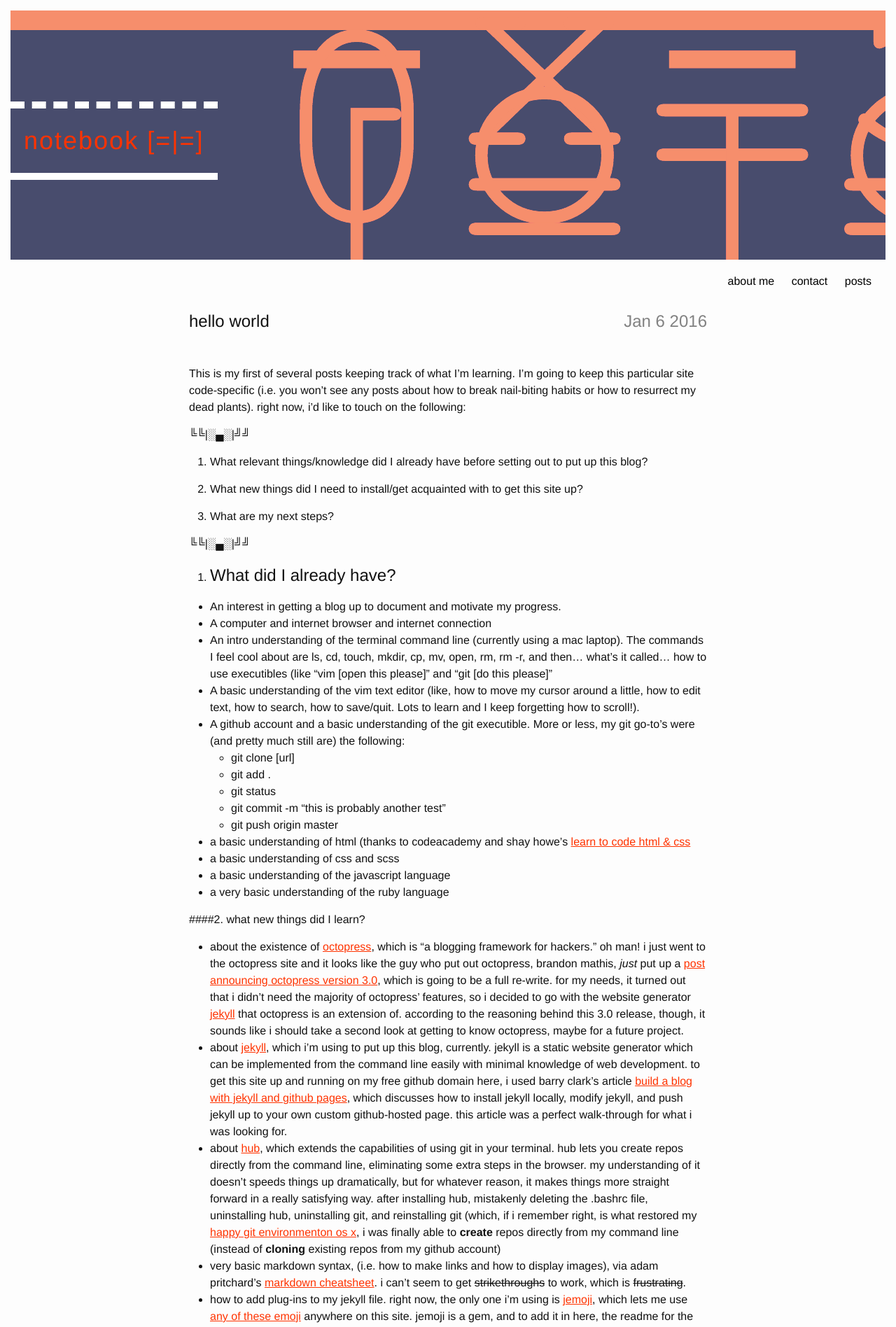
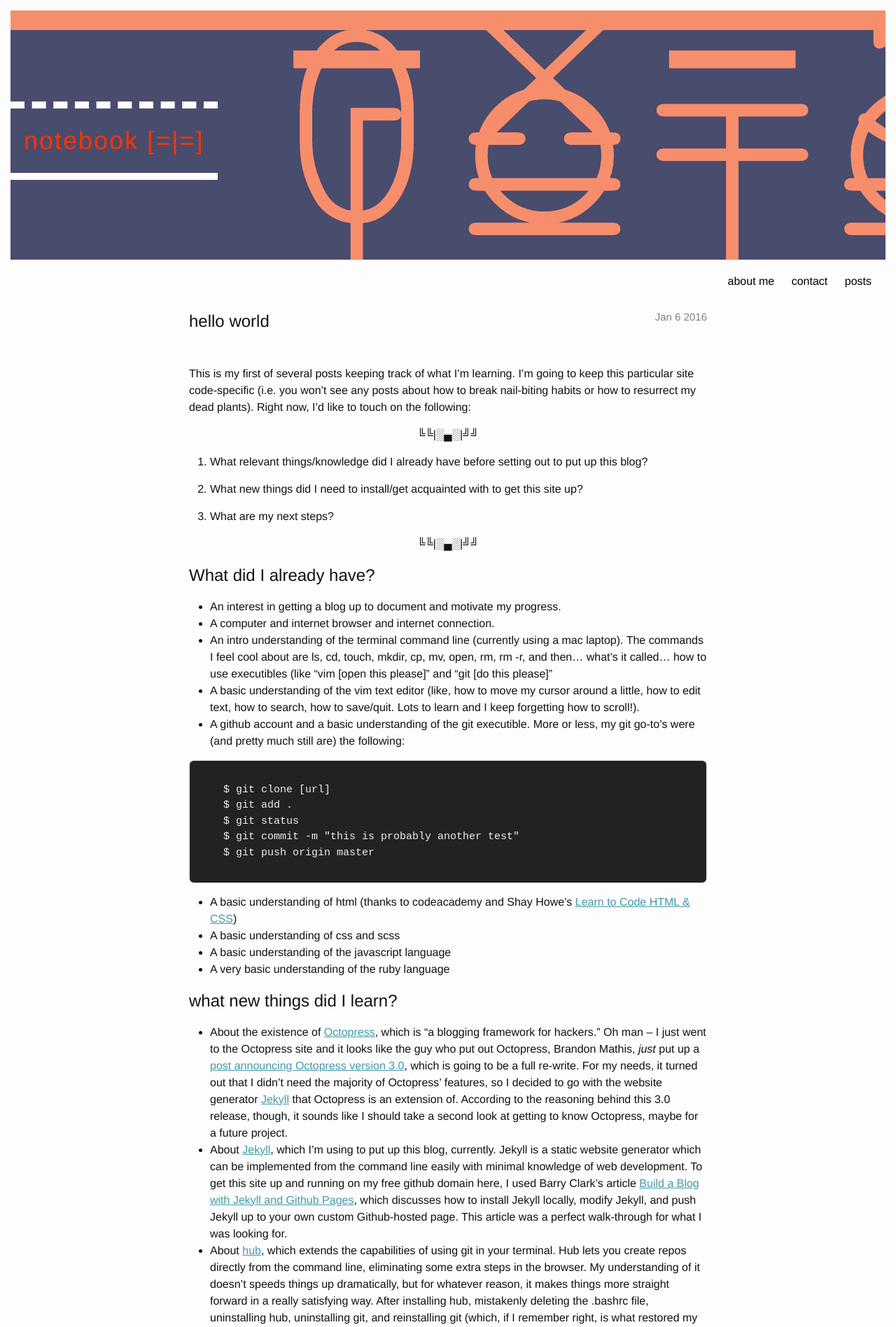
Before and after one commit to spacerest/spacerest.github.io, a Jekyll site: the page built from _posts/2016-01-05-hello-world.markdown, in a window 1280 px wide. Shown: the top 1896 px of the page at 70% size. Built offline with Jekyll 4.4.1, drawn with Linux system fonts in a browser that asks for light colours; emoji names are drawn with the system emoji font; comment, search, counter and statistics services are not loaded; some of the changed text lies outside the part shown.

Commit message:
fixed punc in post

```diff
--- /dev/null
+++ b/Gemfile
@@ -0,0 +1,5 @@
+# A sample Gemfile
+source "https://rubygems.org"
+
+# gem "rails"
+gem 'jemoji'
--- a/_config.yml
+++ b/_config.yml
@@ -16,3 +16,7 @@ comments: true
 
 # Build settings
 markdown: kramdown
+
+# Gems
+gems:
+  - jemoji
--- a/_includes/footer.html
+++ b/_includes/footer.html
@@ -2,6 +2,8 @@
 
   <div class="wrapper">
 
+	<div><span class="footer-stars">* * *</span></div>
+	</br>
 
         <ul class="social-media-list">
           {% if site.github_username %}
@@ -16,6 +18,8 @@
           </li>
           {% endif %}
         </ul>
+	</br>
+	<div><span class="footer-stars">* * *</span></div>
 
   </div>
 
--- a/_posts/2016-01-05-hello-world.markdown
+++ b/_posts/2016-01-05-hello-world.markdown
@@ -6,7 +6,7 @@ comments: true
 categories:
 ---
 
-This is my first of several posts keeping track of what I'm learning. I'm going to keep this particular site code-specific (i.e. you won't see any posts about how to break nail-biting habits or how to resurrect my dead plants). right now, i'd like to touch on the following:
+This is my first of several posts keeping track of what I'm learning. I'm going to keep this particular site code-specific (i.e. you won't see any posts about how to break nail-biting habits or how to resurrect my dead plants). Right now, I'd like to touch on the following:
 
 ╚╚\|░▄░\|╝╝
 {: .center}
@@ -20,48 +20,55 @@ This is my first of several posts keeping track of what I'm learning. I'm going
 ╚╚\|░▄░\|╝╝
 {: .center}
 
-1. What did I already have?
+What did I already have?
 ===============================
 
 - An interest in getting a blog up to document and motivate my progress.
-- A computer and internet browser and internet connection
+- A computer and internet browser and internet connection.
 - An intro  understanding of the terminal command line (currently using a mac laptop). The commands I feel cool about are ls, cd, touch, mkdir, cp, mv, open, rm, rm -r, and then... what's it called... how to use executibles (like "vim [open this please]" and "git [do this please]"
 - A basic understanding of the vim text editor (like, how to move my cursor around a little, how to edit text, how to search, how to save/quit. Lots to learn and I keep forgetting how to scroll!).
 - A github account and a basic understanding of the git executible. More or less, my git go-to's were (and pretty much still are) the following:
-  - git clone [url]
-  - git add .
-  - git status
-  - git commit -m "this is probably another test"
-  - git push origin master
-- a basic understanding of html (thanks to codeacademy and shay howe's [learn to code html & css](http://learn.shayhowe.com/){:target="_blank"}
-- a basic understanding of css and scss
-- a basic understanding of the javascript language
-- a very basic understanding of the ruby language
+<pre>
+  <code>
+    $ git clone [url]
+    $ git add .
+    $ git status
+    $ git commit -m "this is probably another test"
+    $ git push origin master
+  </code>
+</pre>
+- A basic understanding of html (thanks to codeacademy and Shay Howe's [Learn to Code HTML & CSS](http://learn.shayhowe.com/){:target="_blank"})
+- A basic understanding of css and scss
+- A basic understanding of the javascript language
+- A very basic understanding of the ruby language
 
-####2. what new things did I learn?
+what new things did I learn?
+===============================
 
-- about the existence of [octopress](http://octopress.org/), which is "a blogging framework for hackers." oh man! i just went to the octopress site and it looks like the guy who put out octopress, brandon mathis, *just* put up a [post announcing octopress version 3.0](http://octopress.org/2015/01/15/octopress-3.0-is-coming/){:target="_blank"}, which is going to be a full re-write. for my needs, it turned out that i didn't need the majority of octopress' features, so i decided to go with the website generator [jekyll](https://www.jekyllrb.com){:target="_blank"} that octopress is an extension of. according to the reasoning behind this 3.0 release, though, it sounds like i should take a second look at getting to know octopress, maybe for a future project.
-- about [jekyll](https://www.jekyll.rb){:target="_blank"}, which i'm using to put up this blog, currently. jekyll is a static website generator which can be implemented from the command line easily with minimal knowledge of web development. to get this site up and running on my free github domain here, i used barry clark's article [build a blog with jekyll and github pages](https://www.smashingmagazine.com/2014/08/build-blog-jekyll-github-pages/){:target="_blank"}, which discusses how to install jekyll locally, modify jekyll, and push jekyll up to your own custom github-hosted page. this article was a perfect walk-through for what i was looking for.
-- about [hub](https://github.com/github/hub){:target="_blank"}, which extends the capabilities of using git in your terminal. hub lets you create repos directly from the command line, eliminating some extra steps in the browser. my understanding of it doesn't speeds things up dramatically, but for whatever reason, it makes things more straight forward in a really satisfying way. after installing hub, mistakenly deleting the .bashrc file, uninstalling hub, uninstalling git, and reinstalling git (which, if i remember right, is what restored my [happy git environmenton os x](https://gist.github.com/trey/2722934){:target="_blank"}, i was finally able to __create__ repos directly from my command line (instead of __cloning__ existing repos from my github account)
-- very basic markdown syntax, (i.e. how to make links and how to display images), via adam pritchard's [markdown cheatsheet](https://github.com/adam-p/markdown-here/wiki/Markdown-Cheatsheet){:target="_blank"}. i can't seem to get ~~strikethroughs~~ to work, which is ~~frustrating~~.
-- how to add plug-ins to my jekyll file. right now, the only one i'm using is [jemoji](https://github.com/jekyll/jemoji){:target="_blank"}, which lets me use [any of these emoji](http://www.emoji-cheat-sheet.com/){:target="_blank"} anywhere on this site. jemoji is a gem, and to add it in here, the readme for the jemoji repo told me i just needed to add "gem 'jemoji' to my Gemfile and add "gems:[return][tab]- jemoji" to my \_config.yml file. i didn't originally have a Gemfile anywhere in this jekyll directory, so i used **bundle init** (which uses the gem-management tool [bundler](http://bundler.io/){:target="_blank"}, which organizes the gems you're using in any particular project, from what i understand). this command seems to just make that good ole Gemfile, with a couple lines written in there. if i just make the file myself and write those same lines in myself, does that do the same thing? anyway, now i can use emoji in these posts, though it sounds like i need to do a lot of reading up on how exactly gems work. this brings me to my final section.
 
-####3. what's next?
+- About the existence of [Octopress](http://octopress.org/), which is "a blogging framework for hackers." Oh man -- I just went to the Octopress site and it looks like the guy who put out Octopress, Brandon Mathis, *just* put up a [post announcing Octopress version 3.0](http://octopress.org/2015/01/15/octopress-3.0-is-coming/){:target="_blank"}, which is going to be a full re-write. For my needs, it turned out that I didn't need the majority of Octopress' features, so I decided to go with the website generator [Jekyll](https://www.jekyllrb.com){:target="_blank"} that Octopress is an extension of. According to the reasoning behind this 3.0 release, though, it sounds like I should take a second look at getting to know Octopress, maybe for a future project.
+- About [Jekyll](https://www.jekyll.rb){:target="_blank"}, which I'm using to put up this blog, currently. Jekyll is a static website generator which can be implemented from the command line easily with minimal knowledge of web development. To get this site up and running on my free github domain here, I used Barry Clark's article [Build a Blog with Jekyll and Github Pages](https://www.smashingmagazine.com/2014/08/build-blog-jekyll-github-pages/){:target="_blank"}, which discusses how to install Jekyll locally, modify Jekyll, and push Jekyll up to your own custom Github-hosted page. This article was a perfect walk-through for what I was looking for.
+- About [hub](https://github.com/github/hub){:target="_blank"}, which extends the capabilities of using git in your terminal. Hub lets you create repos directly from the command line, eliminating some extra steps in the browser. My understanding of it doesn't speeds things up dramatically, but for whatever reason, it makes things more straight forward in a really satisfying way. After installing hub, mistakenly deleting the .bashrc file, uninstalling hub, uninstalling git, and reinstalling git (which, if I remember right, is what restored my [happy git environmenton os x](https://gist.github.com/trey/2722934){:target="_blank"}, I was finally able <code>create</code> repos directly from my command line (instead of <code>cloning</code> existing repos from my Github account)
+- Very basic markdown syntax, (i.e. how to make links and how to display images), via Adam Pritchard's [Markdown Cheatsheet](https://github.com/adam-p/markdown-here/wiki/Markdown-Cheatsheet){:target="_blank"}. I can't seem to get ~~strikethroughs~~ to work, which is ~~frustrating~~.
+- How to add plug-ins to my Jekyll directory. Right now, the only one I'm using is [jemoji](https://github.com/jekyll/jemoji){:target="_blank"}, which lets me use [any of these emoji](http://www.emoji-cheat-sheet.com/){:target="_blank"} anywhere on this site. Jemoji is a gem, and to add it in here, the readme for the jemoji repo told me I just needed to add <code>gem 'jemoji'</code> to my Gemfile and add <code>gems:[return][tab]- jemoji</code> to my \_config.yml file. I didn't originally have a Gemfile anywhere in this jekyll directory, so I used <code>bundle init</code> (which uses the gem-management tool [bundler](http://bundler.io/){:target="_blank"}, which organizes the gems you're using in any particular project, from what I understand). This command seems to just make that good ole Gemfile, with a couple lines written in there. If I just make the file myself and write those same lines in myself, does that do the same thing? Anyway, now I can use emoji in these posts, though it sounds like I need to do a lot of reading up on how exactly gems work. This brings me to my final section.
 
-- **writing 101**: learn how to say more with less words.
-- **ruby gems 101**: what exactly are they and how do they work?
-- **makeover 101!** i'm including a screenshot of what this site looks like right now, in the hopes that one day i'll have it decked out uniquely to me. it should be fun to compare this original to different versions as things move along. :construction_worker:
+What's next?
+============
+
+- Writing 101: learn how to say more with less words.
+- Ruby gems 101: what exactly are they and how do they work?
+- Makeover 101! I'm including a screenshot of what this site looks like right now, in the hopes that one day I'll have it decked out uniquely to me. It should be fun to compare this original to different versions as things move along. :construction_worker:
 
 {: .center}
-![alt txt](/assets/nostylepost.png)
+![alt txt](/assets/images/nostylepost.png)
 
-- **xml 101**: i need to finish reading this article [a really, really, really good introduction to xml](http://www.sitepoint.com/really-good-introduction-xml/){:target="_blank"} by tom myer and explore **/jekyll/feed.xml** a little more. what's populating the fields in this document? who's taking the text i'm inputting here, in **posts/posting-this-post-01-04-2016.markdown**, and putting it in **/jekyll/feed.xml**?
-- **jekyll 101**: drawing on the above question, can i map out what's happening in the different files? at the very least, i'd like to list them out for myself and remember what lives where. even better, a visual map of what i think is happening.
-- what's **liquid html**? is that something to do with the brackets and percentage symbols i keep seeing?
-- keep looking into markdown. where does kramdown come in? is this a modified markdown? can i call kramdown "kramerdown," or is it too soon? i really love that character on seinfeld.
-- **yml 101**
-- **image organization**: look into storing your own emoji somewhere in here instead of requesting them on each reload, which is how it seems to be set up right now. also find out if that's really how it's set up right now. do i care if my emoji don't show up in my files when i'm not connected to the internet?
-- figure out how to emulate commands written in terminal here in these posts. it looks like a highlight ruby tag is defaulted in here already; can i highlight other languages?
+- XML 101: I need to finish reading this article [a really, really, really good introduction to xml](http://www.sitepoint.com/really-good-introduction-xml/){:target="_blank"} by Tom Myer and explore **/jekyll/feed.xml** a little more. What's populating the fields in this document? Who's taking the text I'm inputting here, in **posts/posting-this-post-01-04-2016.markdown**, and putting it in **/jekyll/feed.xml**?
+- Jekyll 101: drawing on the above question, can I map out what's happening in the different files? At the very least, I'd like to list them out for myself and remember what lives where. Even better, a visual map of what I think is happening.
+- What's **liquid html**? is that something to do with the brackets and percentage symbols I keep seeing?
+- Keep looking into Markdown. Where does kramdown come in? Is this a modified Markdown? Can I call kramdown "kramerdown," or is it still too soon? I really love that character on Seinfeld.
+- YML 101
+- Image organization: look into storing your own emoji somewhere in here instead of requesting them on each reload, which is how it seems to be set up right now. Also find out if that's really how it's set up right now. Do I care if my emoji don't show up in my files when I'm not connected to the internet?
+- Figure out how to emulate commands written in terminal here in these posts. it looks like a highlight ruby tag is defaulted in here already; can I highlight other languages?
 {% highlight ruby %}
 def what_lang(name)
   puts 'hi, #{name}. what are you?'
@@ -76,30 +83,32 @@ what_lang('ruby')
 what_lang('lisp')
 #=> prints 'ah... sorry man, might be a wrong number.'
 {% endhighlight %}
-- speaking of the terminal, figure out how to ask vim to stop highlighting everything after an out-of-context underscore, waiting for me to close the emphasis tag.
+- Speaking of the terminal, figure out how to ask vim to stop highlighting everything after an out-of-context underscore, waiting for me to close the emphasis tag.
 
 {: .center}
 ![not-bold-pls](http://i.imgur.com/FyVfVCg.gif)
 
-- git 201: check out roger dudler's [git - the simple guide](http://rogerdudler.github.io/git-guide/){:target="_blank"}. i might learn some new tricks and i'm really digging the color scheme and general layout. :shell: :whale2:
-- can i make this "what's next" section into a little to-do list, and check them off as i go? i think i have a javascripty to-do app stored somewhere, i wonder if i can mix that in with this static-site stuff without messing anything up.
+- git 201: check out Roger Dudler's [Git - The Simple Guide](http://rogerdudler.github.io/git-guide/){:target="_blank"}. I might learn some new tricks and I'm really digging the color scheme and general layout. :shell: :whale2:
+- Can I make this "what's next" section into a little to-do list, and check them off as I go? I think I have a Javascript-y to-do app stored somewhere, I wonder if I can mix that in with this static-site stuff without messing anything up.
 
-###conclusion
+Conclusion
+==========
 
-cool, so here i am! i have a list of things done and a list of things to do. i'm looking forward to the days that i won't be able to put everything that i know into such a compact list but am liking the feeling of compactness right now, so, check, mate! :pushpin: :paperclip: :bowling: :clapper: :tophat: :tea:
+Cool, so here I am! I have a list of things done and a list of things to do. I'm looking forward to the days that I won't be able to put everything that I know into such a compact list but am liking the feeling of compactness right now, so, check, mate! :pushpin: :paperclip: :bowling: :clapper: :tophat: :tea:
 
-###sources
+Sources
+=======
 
-- barry clark's [build a blog with jekyll and github pages](https://www.smashingmagazine.com/2014/08/build-blog-jekyll-github-pages/){:target="_blank"}
-- [github issue: centering blog post images not possible #3219](https://github.com/jekyll/jekyll/issues/3219): _how to center images using kramdown and css_
-- [stack overflow question: markdown target="\_blank"](http://stackoverflow.com/questions/4425198/markdown-target-blank#answer-4705645): _how to adjust a link's target attribute in markdown_
-- shay howe's [learn to code html & css](http://learn.shayhowe.com/)
-- brandon mathis' [octopress](http://octopress.org/)
-- brandon mathis' [post announcing octopress version 3.0](http://octopress.org/2015/01/15/octopress-3.0-is-coming/){:target="_blank"}
-- [jekyll](https://www.jekyllrb.com){:target="_blank"}
-- [happy git environmenton os x](https://gist.github.com/trey/2722934){:target="_blank"}
-- adam pritchard's [markdown cheatsheet](https://github.com/adam-p/markdown-here/wiki/Markdown-Cheatsheet){:target="_blank"}
-- [jemoji](https://github.com/jekyll/jemoji){:target="_blank"}
+- Barry Clark's [Build a Blog with Jekyll and Github pages](https://www.smashingmagazine.com/2014/08/build-blog-jekyll-github-pages/){:target="_blank"}
+- [Github Issue: Centering Blog Post Images Not Possible #3219](https://github.com/jekyll/jekyll/issues/3219): _How to Center Images Using Kramdown and CSS_
+- [Stack Overflow Question: Markdown target="\_blank"](http://stackoverflow.com/questions/4425198/markdown-target-blank#answer-4705645): _How to Adjust a Link's Target Attribute in Markdown_
+- Shay Howe's [Learn to Code HTML & CSS](http://learn.shayhowe.com/)
+- Brandon Mathis' [Octopress](http://octopress.org/)
+- Brandon Mathis' [Post Announcing Octopress version 3.0](http://octopress.org/2015/01/15/octopress-3.0-is-coming/){:target="_blank"}
+- [Jekyll](https://www.jekyllrb.com){:target="_blank"}
+- [Happy Git Environmenton OS X](https://gist.github.com/trey/2722934){:target="_blank"}
+- Adam Pritchard's [Markdown Cheatsheet](https://github.com/adam-p/markdown-here/wiki/Markdown-Cheatsheet){:target="_blank"}
+- [Jemoji](https://github.com/jekyll/jemoji){:target="_blank"}
 - [hub](https://github.com/github/hub){:target="_blank"}
-- tom myer's [a really, really, really good introduction to xml](http://www.sitepoint.com/really-good-introduction-xml/){:target="_blank"}
+- Tom Myer's [a really, really, really good introduction to xml](http://www.sitepoint.com/really-good-introduction-xml/){:target="_blank"}
 - [bundler](http://bundler.io/){:target="_blank"}
--- a/_sass/_base.scss
+++ b/_sass/_base.scss
@@ -91,15 +91,14 @@ h1, h2, h3, h4, h5, h6 {
  * Links
  */
 a {
-    color: #f30;
-    text-decoration: underline;
+    color: #49a;
 
     &:visited {
-        color: #000000;//darken($brand-color, 15%);
+        color: darken(#49a, 15%);
     }
 
     &:hover {
-        color: #000000;
+        color: #fd0;
 
     }
 }
@@ -131,8 +130,9 @@ pre,
 code {
     font-size: 15px;
     border: 1px solid $grey-color-light;
-    border-radius: 3px;
-    background-color: #eef;
+    border-radius: 7px;
+    background-color: #222;
+    color: #eee;
 }
 
 code {
--- a/_sass/_layout.scss
+++ b/_sass/_layout.scss
@@ -1,3 +1,11 @@
+/**
+  * Randos
+  */
+
+.center {
+    text-align: center;
+}
+
 /**
  * Site header
  */
@@ -108,21 +116,21 @@
  * Site footer
  */
 .site-footer {
-    border-top: 1px solid $grey-color-light;
+    //border-top: 1px solid $grey-color-light;
     padding: $spacing-unit 0;
     margin: 15px;
+    text-align: center;
 }
 
-.footer-heading {
-    font-size: 18px;
-    margin-bottom: $spacing-unit / 2;
+.footer-stars {
+    text-align: center;
+    font-size: 24px;
 }
 
-.contact-list,
 .social-media-list {
     list-style: none;
-    float: right;
     margin-left: 0;
+    text-decoration: none;
 }
 
 .footer-col-wrapper {
@@ -203,10 +211,11 @@
 }
 
 .post-meta {
-    font-size: 24px;
+    line-height: 24px;
+    font-size: 15px;
     color: $grey-color;
     text-align: right;
-    font-weight: 100;
+    font-weight: 200;
     display: inline-block;
     float: right;
 }
```
Also changed, not shown: Gemfile.lock (added), assets/images/nostylepost.png (added), 1 other file.
